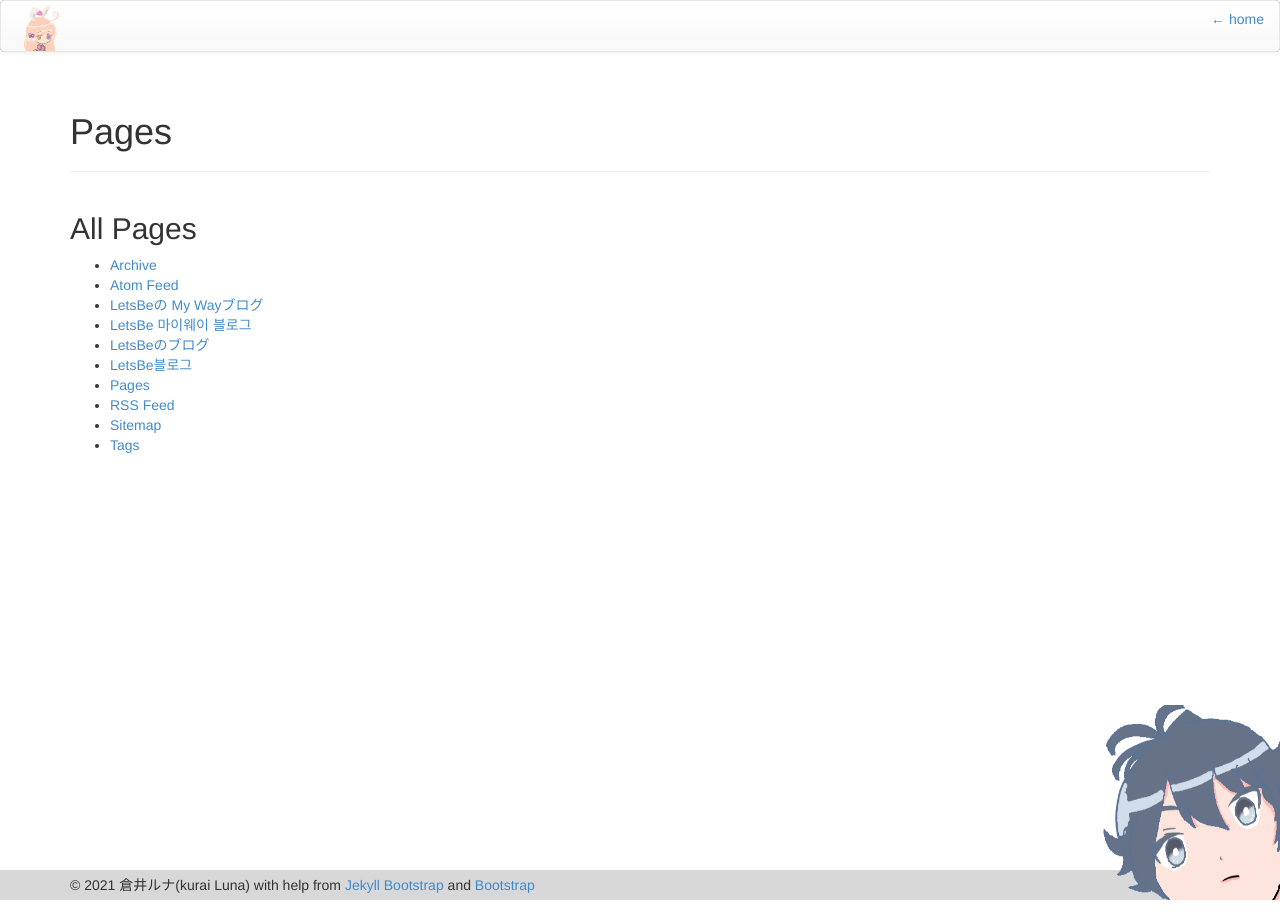
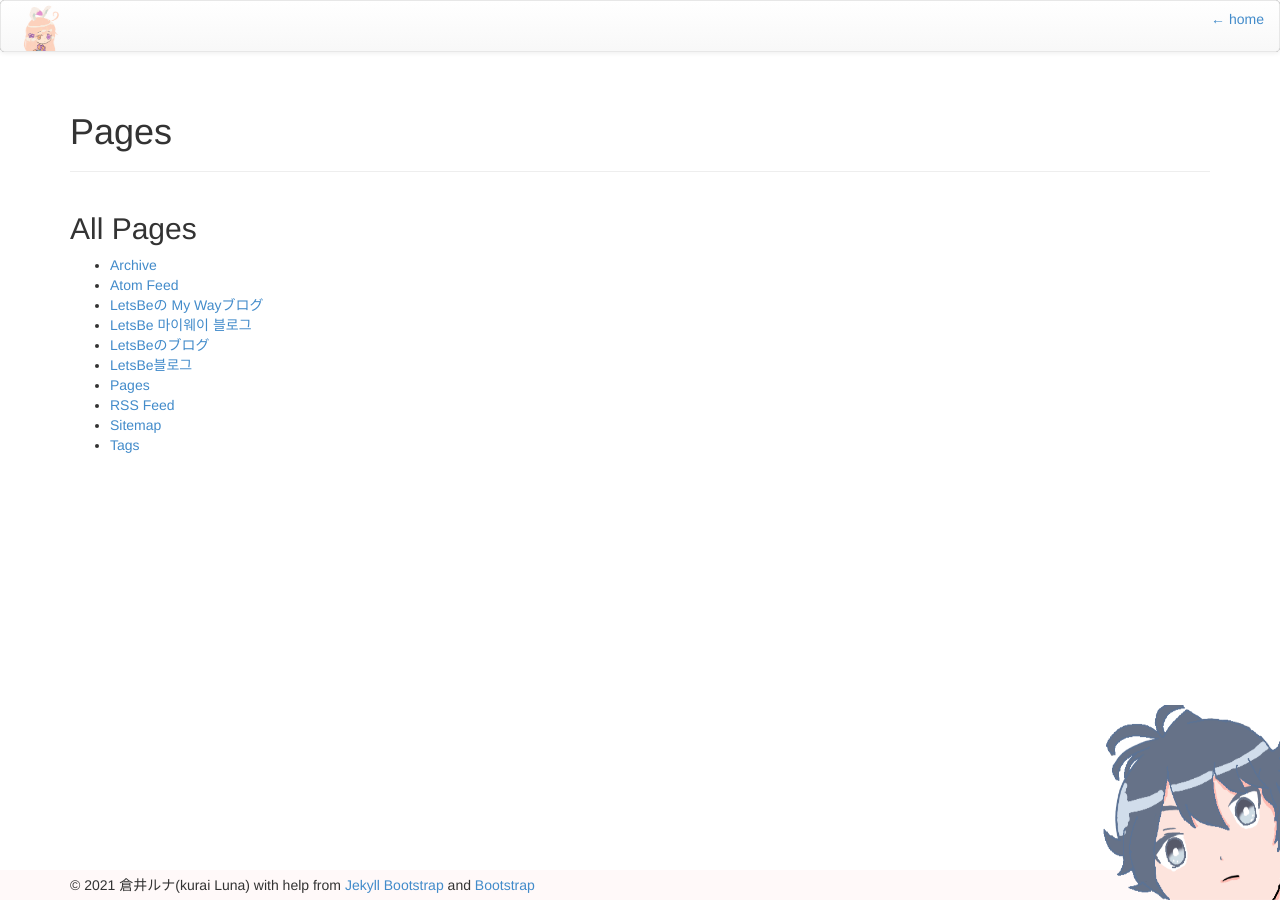
Before and after one commit to KuraiLuna/KuraiLuna4.github.io, a Jekyll site: the page built from pages.html, in a window 1280 px wide. Built offline with Jekyll 4.4.1, drawn with Linux system fonts in a browser that asks for light colours; nearby versions of some CDN libraries.

Commit message:
Update default.html

```diff
--- a/_includes/themes/bootstrap-3/default.html
+++ b/_includes/themes/bootstrap-3/default.html
@@ -131,7 +131,7 @@
 
     </div>
 
-    <div id="footer"  style="background-color:#d8d8d8;" >
+    <div id="footer"  style="background-color:#fff9f9;" >
       <div class="container">
         <p>&copy; {{ site.time | date: '%Y' }} {{ site.author.name }}
           with help from <a href="http://jekyllbootstrap.com" target="_blank" title="The Definitive Jekyll Blogging Framework">Jekyll Bootstrap</a>
```
